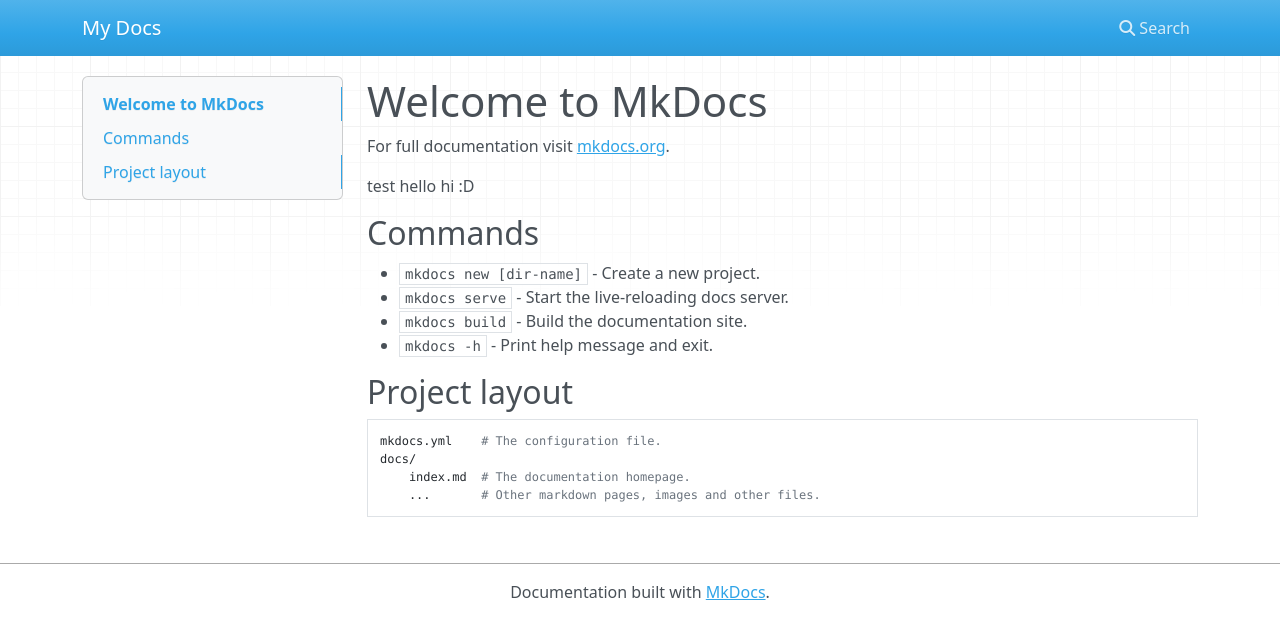
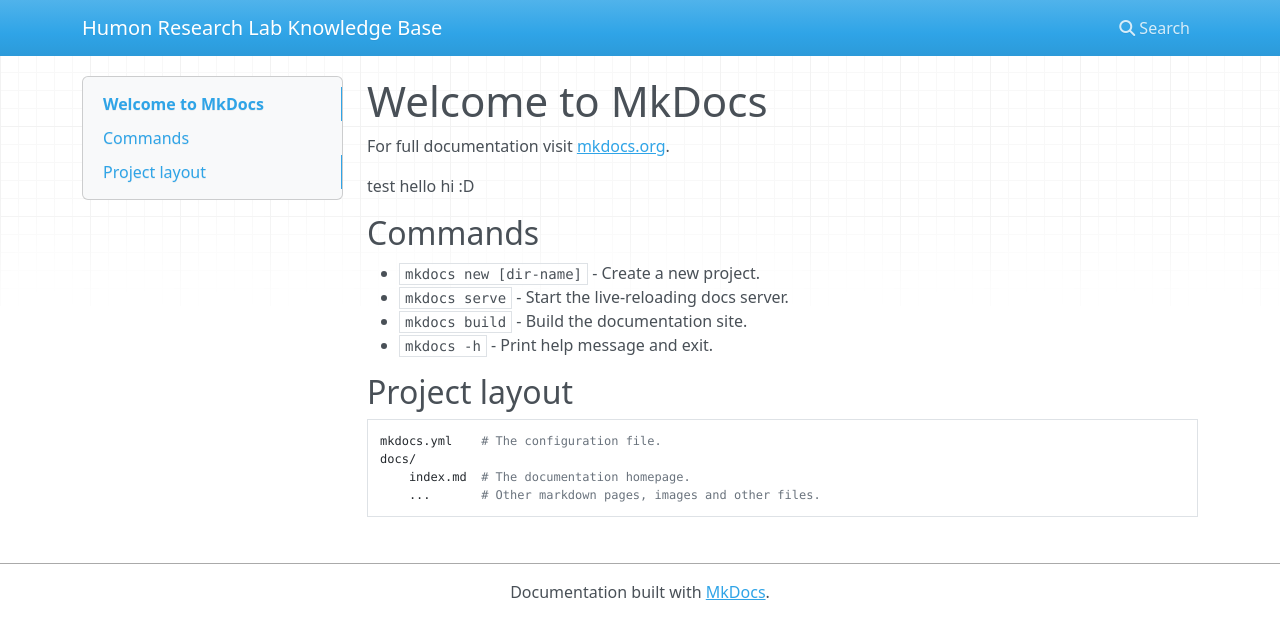
Before and after one commit to HuMoN-Research-Lab/HuMoN-Research-Lab.github.io, an MkDocs documentation site: the page built from docs/index.md, in a window 1280 px wide. Shown: the top 639 px of the page. Built offline with MkDocs 1.6.1, drawn with Linux system fonts in a browser that asks for light colours; nearby versions of some CDN libraries.

Commit message:
Update mkdocs.yml

```diff
--- a/mkdocs.yml
+++ b/mkdocs.yml
@@ -1 +1 @@
-site_name: My Docs
+site_name: Humon Research Lab Knowledge Base
```
